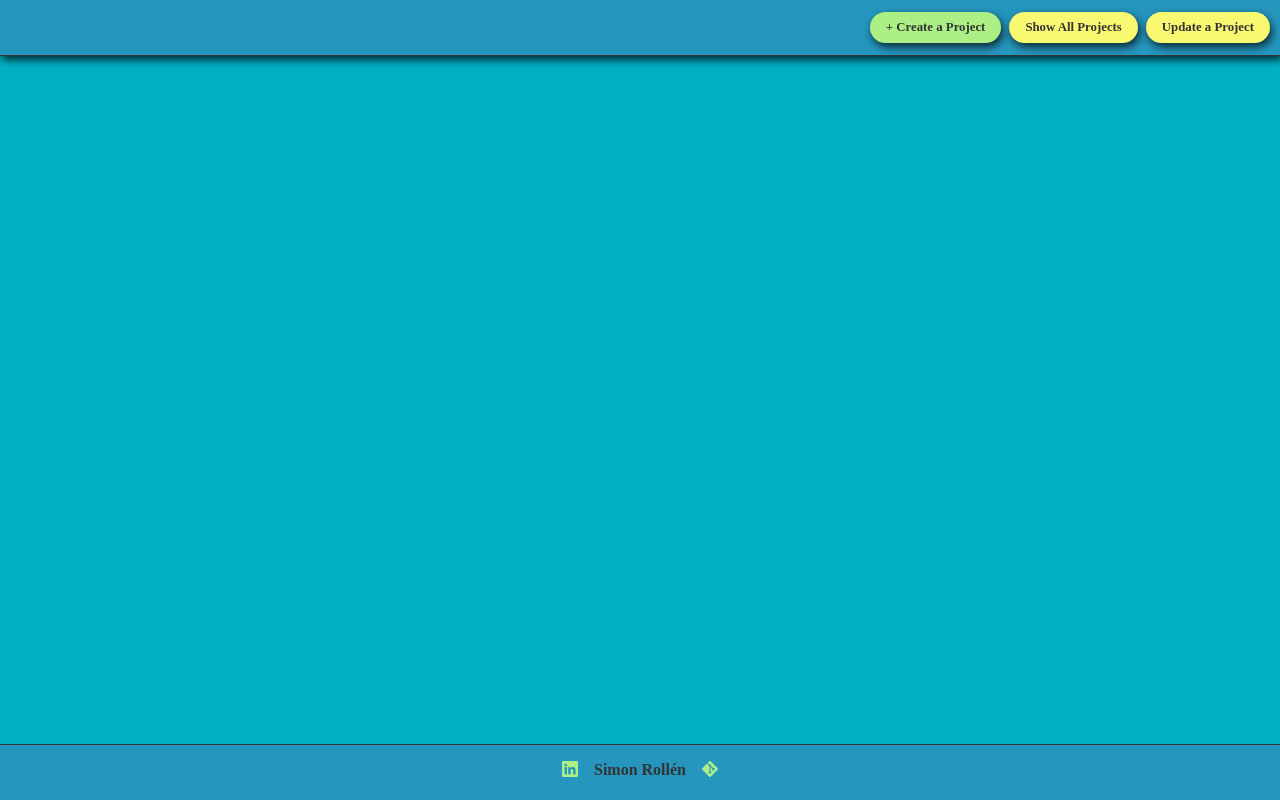
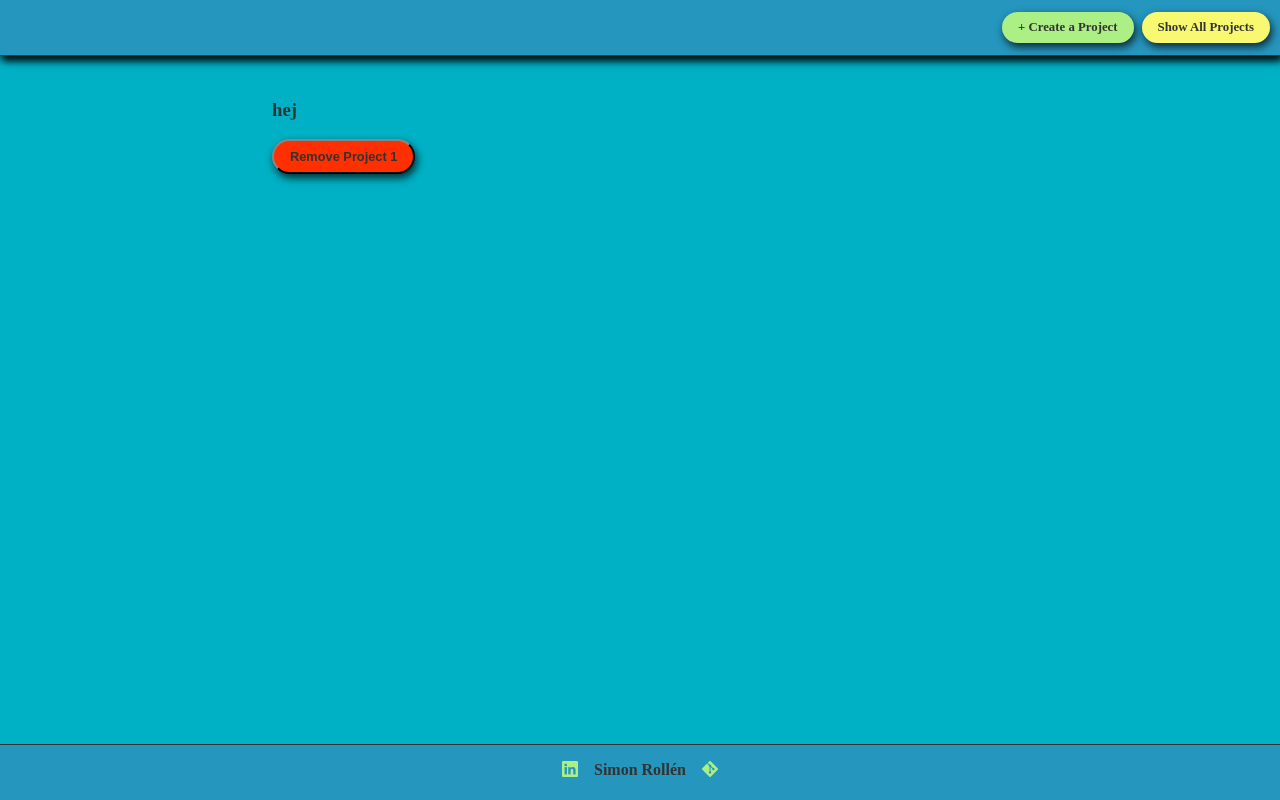
Before and after one commit to SimonR-prog/Project_Databas, a React (Vite) app in the folder Project_Databas/: page /Projects/1 in a window 1280 px wide. Built offline with nearby package versions, Linux system fonts and the light colour scheme; a web font is replaced by a local one.

Commit message:
Added a delete button. Made sure it works. Added navigation to make sure user return to list. Removed nav button from header. Changed color of button three. Fixed routing. Added edit button to list of projects.

```diff
--- a/Project_Databas/src/App.css
+++ b/Project_Databas/src/App.css
@@ -19,11 +19,11 @@
 
     --btn-color-one: #abef85;
     --btn-color-two: #F9F871;
-    --btn-color-three: #ff9257;
+    --btn-color-three: #ff4e26;
 
     --btn-color-hover-one: #5ddea2;
     --btn-color-hover-two: #d4d200;
-    --btn-color-hover-three: #cf6831;
+    --btn-color-hover-three: #ff2f00;
 }
 
 html, body{
@@ -177,7 +177,6 @@ html, body{
     transform: scale(1.05);
 }
 
-
 .projects-list-section{
 
     .projects-u-list{
--- a/Project_Databas/src/App.jsx
+++ b/Project_Databas/src/App.jsx
@@ -16,9 +16,9 @@ function App() {
           <main>
             <Routes>
               <Route path="/" element={<CreateProjectView />} />
-              <Route path="/projects" element={<ShowAllProjectsView />} />
-              <Route path="/projects/create" element={<CreateProjectView />} />
-              <Route path="/projects/update" element={<UpdateProjectView />} />
+              <Route path="/Projects" element={<ShowAllProjectsView />} />
+              <Route path="/Projects/create" element={<CreateProjectView />} />
+              <Route path="/Projects/:id" element={<UpdateProjectView />} />
             </Routes>
           </main>
           <Footer/>
--- a/Project_Databas/src/components/CreateProjectForm.jsx
+++ b/Project_Databas/src/components/CreateProjectForm.jsx
@@ -15,13 +15,11 @@ const CreateProjectForm = () => {
 
     const handleSubmit = async (e) => {
         e.preventDefault()
-
         const formData = {
             projectName: projectName,
             description: description,
             customerId: parseInt(customerId)
         }
-
         const result = await fetch('https://localhost:7141/api/Projects', {
             method: 'post',
             headers: {
@@ -29,8 +27,7 @@ const CreateProjectForm = () => {
             },
             body: JSON.stringify(formData)
         })
-
-        console.log(result)
+        console.log(result);
     }
 
     useEffect(() => {
--- a/Project_Databas/src/components/Header.jsx
+++ b/Project_Databas/src/components/Header.jsx
@@ -8,7 +8,6 @@ const Header = () => {
       <nav>
         <Link className='btn btn-one' to={"/projects/create"}>+ Create a Project</Link>
         <Link className='btn btn-two' to={"/projects"}>Show All Projects</Link>
-        <Link className='btn btn-two' to={"/projects/update"}>Update a Project</Link>
       </nav>
     </header>
     </>
--- a/Project_Databas/src/components/ProjectList.jsx
+++ b/Project_Databas/src/components/ProjectList.jsx
@@ -31,7 +31,7 @@ const ProjectList = () => {
             </ul>
           </section>
 
-          {projects.map(project => (<ProjectListItem key={project.id} project={project}/>))}
+          {projects.map(project => (<ProjectListItem key={project.id} project={project} />))}
         </div>
       </section>
     </>
--- a/Project_Databas/src/components/ProjectListItem.jsx
+++ b/Project_Databas/src/components/ProjectListItem.jsx
@@ -1,6 +1,7 @@
 import React from 'react'
+import { Link } from 'react-router-dom'
 
-const ProjectListItem = ({project}) => {
+const ProjectListItem = ({ project }) => {
   return (
     <>
       <section className="projects-list-section">
@@ -9,6 +10,10 @@ const ProjectListItem = ({project}) => {
           <li className="projects-list-item">{project.customer.customerName}</li>
           <li className="projects-list-item">{project.projectName}</li>
           <li className="projects-list-item">{project.description}</li>
+
+          <li><Link to={`/Projects/${project.id}`}><button className='btn btn-two'>Edit</button></Link></li>
+
+
         </ul>
       </section>
 
@@ -19,12 +24,3 @@ const ProjectListItem = ({project}) => {
 }
 
 export default ProjectListItem
-
-
-
-
-
-// <div>{project.id}</div>
-// <div>{project.ProjectName}</div>
-// <div>{project.customer.customerName}</div>
-// <div>{project.description}</div>
--- /dev/null
+++ b/Project_Databas/src/components/UpdateProjectForm.jsx
@@ -0,0 +1,50 @@
+import React from 'react'
+import { useNavigate, useParams } from 'react-router-dom'
+
+//Some parts of code from chatgpt.
+
+const UpdateProjectForm = () => {
+  //Utilize params to get the id from the url.
+  const { id } = useParams()
+  //Bringing in navigate to be able to force the user back to the previous url of /projects.
+  const navigate = useNavigate();
+
+  const handleDelete = async () => {
+    //HandleDelete will first parseInt the id as it may be a string when gotten from params.
+    try {
+      const projectId = parseInt(id, 10);
+
+      //HandleDelete is async so that we can use await to send the id to the delete api.
+      const res = await fetch(`https://localhost:7141/api/Projects/${projectId}`, {
+        method: 'DELETE',
+      });
+
+      //If the result of the fetch is 200 (ok) then the navigate will send the user back to the list of projects view, or it will log errors.
+      if (res.ok) {
+        console.log(`Project ${projectId} deleted successfully`);
+        navigate("/Projects");
+      } else {
+        console.error("Failed to delete project:", res.status);
+      }
+    } catch (error) {
+      console.error("Error deleting project:", error);
+    }
+  };
+
+  //Button with two classes. Uses a pointer function to make sure it only runs when clicked.
+
+
+  //--------Need to add a form with the current data from the project inserted already and be able to edit them.
+  return (
+    <>
+      <section>
+        <div className="container">
+          <h3>hej</h3>
+          <button className='btn btn-three' onClick={() => handleDelete()}>Remove Project { id }</button>
+        </div>
+      </section>
+    </>
+  );
+};
+
+export default UpdateProjectForm
--- a/Project_Databas/src/views/UpdateProjectView.jsx
+++ b/Project_Databas/src/views/UpdateProjectView.jsx
@@ -1,12 +1,13 @@
 import React from 'react'
 import Header from './../components/Header';
 import Footer from './../components/Footer';
+import UpdateProjectForm from './../components/UpdateProjectForm';
 
 const UpdateProjectView = () => {
   return (
     <>
       <Header />
-
+      <UpdateProjectForm />
       <Footer />
     </>
   )
```
